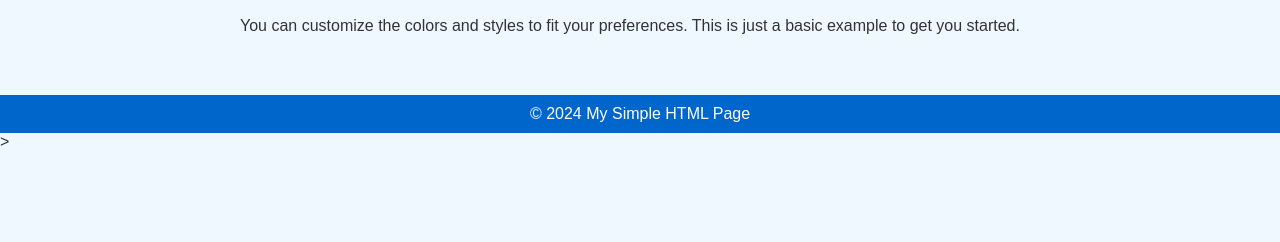
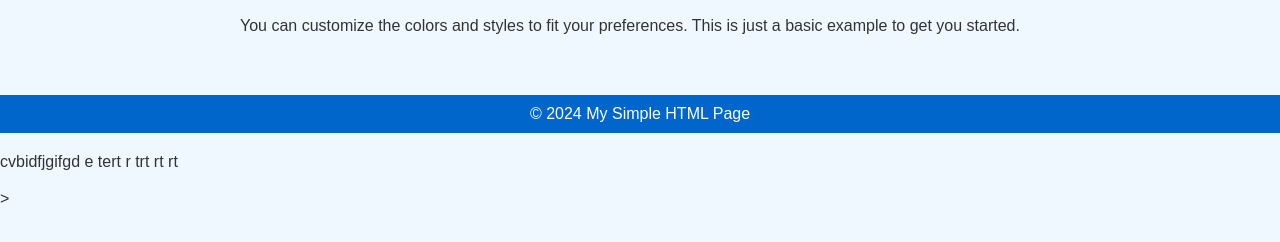
Before and after one commit to mantasha0cloud/git, a plain HTML site: page data.html in a window 1280 px wide. Shown: the part 154-396 px from the top of the page. Drawn offline with Linux system fonts and the light colour scheme.

Commit message:
dgdgdfgdf

```diff
--- a/data.html
+++ b/data.html
@@ -46,6 +46,9 @@
     <div class="footer">
         &copy; 2024 My Simple HTML Page
     </div>
+    <p>
+cvbidfjgifgd e tert r trt rt  rt
+    </p>
 </body>
 </html>
 >
```
